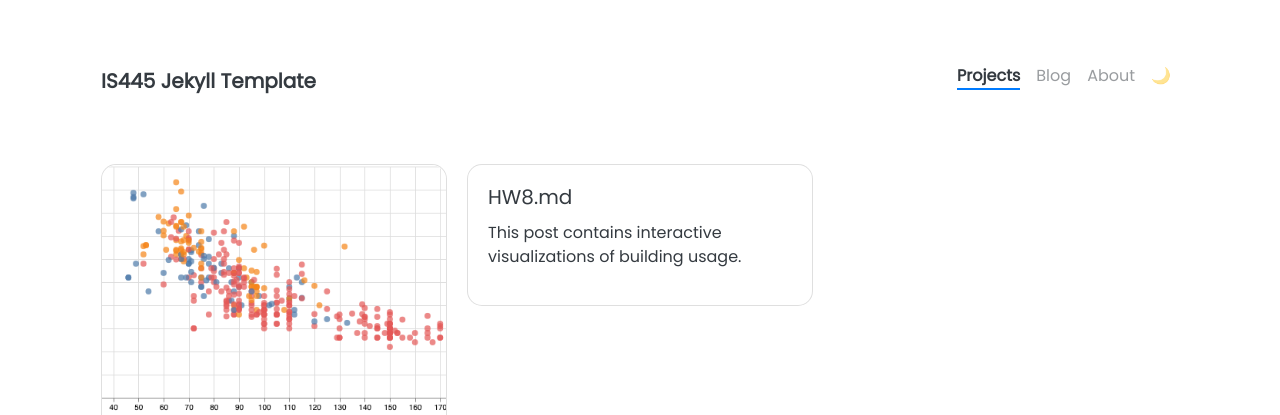
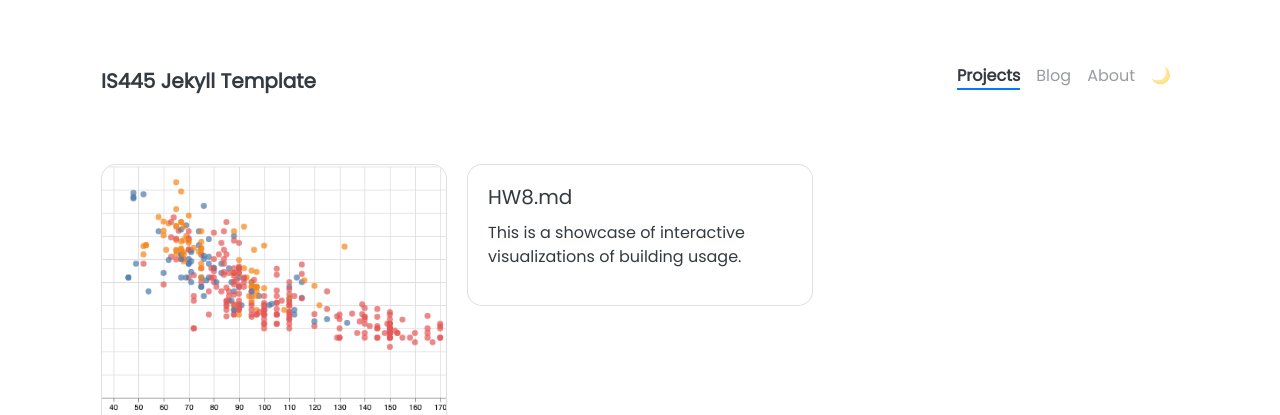
Before and after one commit to 0HANNING2/0HANNING2_jekyll_page, a Jekyll site: the page built from pages/projects.html, in a window 1280 px wide. Shown: the top 415 px of the page. Built offline with Jekyll 4.4.1, drawn with Linux system fonts in a browser that asks for light colours; nearby versions of some CDN libraries.

Commit message:
Update HW8.md

```diff
--- a/_projects/HW8.md
+++ b/_projects/HW8.md
@@ -2,7 +2,7 @@
 title: "Visualization page"
 date: 2024-04-02
 tags: [Data Visualization]
-description: "This post contains interactive visualizations of building usage."
+description: "This is a showcase of interactive visualizations of building usage."
 ---
 
 
```
